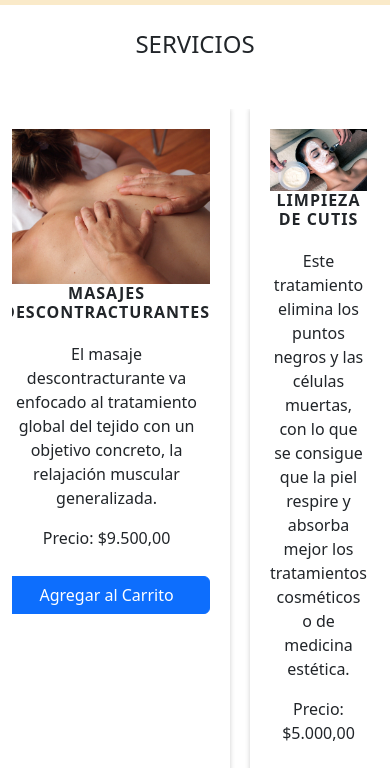
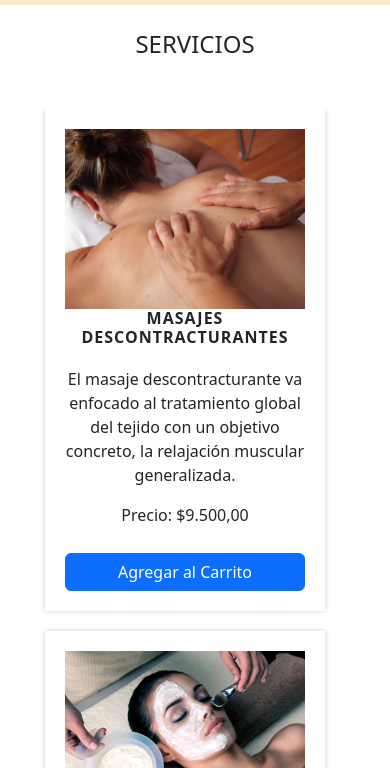
Before and after one commit to utn-ecommerce/utn-ecommerce, a website: page public/servicio.html in a window 390 px wide. Shown: the part 51-819 px from the top of the page. Drawn offline with nearby package versions, Linux system fonts and the light colour scheme.

Commit message:
actualizacion responsive

```diff
--- a/public/css/styles.css
+++ b/public/css/styles.css
@@ -3,6 +3,36 @@ body {
   margin: 0;
   padding: 0;
 }
+@media (max-width: 768px) {
+
+#product-list {
+  flex-direction: column; /* Cambiar la dirección de los elementos a una columna */
+  align-items: center; /* Centrar los elementos horizontalmente */
+}
+
+#servicio-id {
+  flex-direction: column; /* Cambiar la dirección de los elementos a una columna */
+  align-items: center; /* Centrar los elementos horizontalmente */
+}
+
+.product {
+  width: 100%; /* Ancho completo en pantallas más pequeñas */
+  margin-right: 0; /* Eliminar el margen derecho en pantallas más pequeñas */
+}
+
+.services-list {
+  width: 100%; /* Ancho completo en pantallas más pequeñas */
+  margin-right: 0; /* Eliminar el margen derecho en pantallas más pequeñas */
+}
+.carousel-container img {
+  width: 100%; /* Hacer que la imagen ocupe el ancho completo del contenedor */
+  height: auto; /* Mantener la proporción original de la imagen */
+  max-width: 100%; /* Evitar que la imagen se desborde del contenedor */
+}
+
+}
+
+
 .bg-pastel-crema {
   background-color: #faeac9; /* Color pastel crema */
 }
@@ -120,3 +150,30 @@ body {
 	text-transform: uppercase;
 	letter-spacing: 1px;
  }
+
+ /*==========================
+   Servicios a ofrecer
+ ============================ */
+
+ #servicio-id {
+  margin-top: 20px;
+  display: flex;
+  justify-content: center;
+  flex-wrap: nowrap;
+  overflow-x: auto;
+}
+
+.services-list {
+  width: 280px;
+  background-color: #fff;
+  box-shadow: 0 0 5px rgba(0, 0, 0, 0.2);
+  margin-right: 20px;
+  padding: 20px;
+  margin-bottom: 20px;
+}
+
+
+.services-list img {
+  max-width: 100%;
+  height: auto;
+}
--- a/public/servicio.html
+++ b/public/servicio.html
@@ -9,7 +9,7 @@
     <script src="https://cdn.jsdelivr.net/npm/bootstrap@5.5.0/dist/js/bootstrap.min.js"></script>
     <link href="https://cdn.jsdelivr.net/npm/bootstrap@5.3.2/dist/css/bootstrap.min.css" rel="stylesheet" integrity="sha384-T3c6CoIi6uLrA9TneNEoa7RxnatzjcDSCmG1MXxSR1GAsXEV/Dwwykc2MPK8M2HN" crossorigin="anonymous">
     <link rel="stylesheet" href="https://cdn.jsdelivr.net/npm/bootstrap@5.5.0/dist/css/bootstrap.min.css">
-
+    <meta name="viewport" content="width=device-width, initial-scale=1">
 </head>
 <body>
     <nav class="navbar navbar-expand-lg bg-pastel-crema">
@@ -32,8 +32,8 @@
         <div class="container">
           <div class="text-center">
             <h2>Servicios</h2>
-            <div id="product-list">
-                <div class="product">
+            <div id="servicio-id">
+                <div class="services-list">
                     <img src="../media/masajes.jpg" alt="Producto 1">
                     <h3>Masajes Descontracturantes</h3>
                     <p>
@@ -42,7 +42,7 @@
                     <p>Precio: $9.500,00</p>
                     <button class="btn btn-primary">Agregar al Carrito</button>
                 </div>
-                <div class="product">
+                <div class="services-list">
                     <img src="../media/limpieza-facial.jpg" alt="Producto 2">
                     <h3>Limpieza de Cutis</h3>
                     <p>
```
Also changed, not shown: public/index.html (+1 -1 lines).
